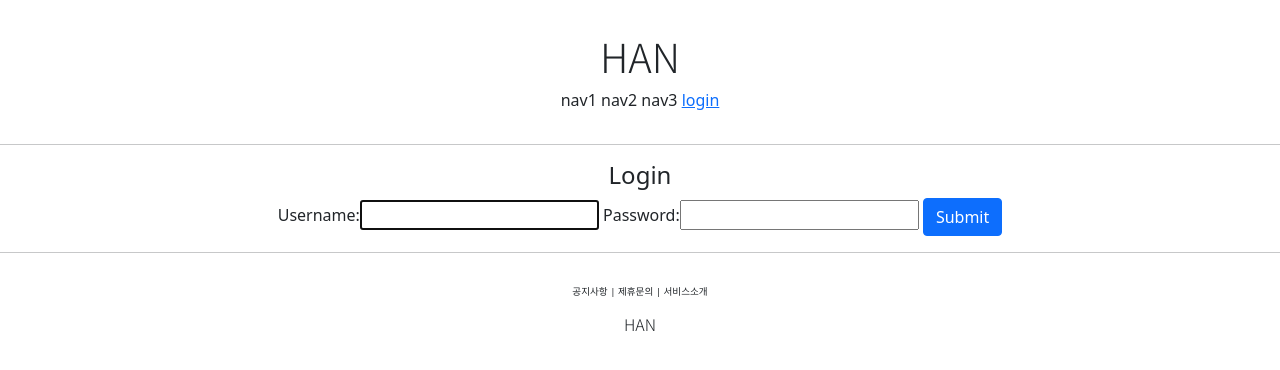
After one commit to hanlee0519-ko/han, a Django app: page /account/login/ in a window 1280 px wide. The commit adds this page. Shown: the top 370 px of the page. Run offline with Django 3.2, Linux system fonts and the light colour scheme.

Commit message:
django course 22 commit

```diff
--- /dev/null
+++ b/accountapp/templates/accountapp/login.html
@@ -0,0 +1,20 @@
+{% extends 'base.html' %}
+
+{% block content %}
+
+    <div style="text-align: center">
+        <div>
+            <h4>Login</h4>
+        </div>
+        <div>
+            <form action="" method="post">
+                {% csrf_token %}
+                {{ form }}
+                <input type="submit" class="btn btn-primary">
+            </form>
+        </div>
+    </div>
+
+{% endblock %}
+
+<!-- next / login_redirect_url / default -->
--- a/accountapp/urls.py
+++ b/accountapp/urls.py
@@ -1,3 +1,4 @@
+from django.contrib.auth.views import LoginView, LogoutView
 from django.urls import path
 
 from accountapp.views import hello_world, AccountCreateView
@@ -6,5 +7,9 @@ app_name = "accountapp"  # "accountapp:hello_world"
 
 urlpatterns = [
     path('hello_world/', hello_world, name='hello_world'),
+
+    path('login/', LoginView.as_view(template_name='accountapp/login.html'), name='login'),
+    path('logout/', LogoutView.as_view(), name='logout'),
+
     path('create/', AccountCreateView.as_view(), name='create'),
 ]
--- a/han/settings.py
+++ b/han/settings.py
@@ -12,6 +12,8 @@ https://docs.djangoproject.com/en/3.1/ref/settings/
 from pathlib import Path
 
 import os, environ
+
+from django.urls import reverse_lazy
 
 env = environ.Env(
     # set casting, default value
@@ -136,3 +138,6 @@ STATIC_ROOT = os.path.join(BASE_DIR, 'staticfiles') # os - 라이브러리 경
 STATICFILES_DIRS = [
     BASE_DIR / "static",
 ]
+
+LOGIN_REDIRECT_URL = reverse_lazy('accountapp:hello_world')
+LOGOUT_REDIRECT_URL = reverse_lazy('accountapp:login')
--- a/templates/header.html
+++ b/templates/header.html
@@ -6,6 +6,14 @@
             <span>nav1</span>
             <span>nav2</span>
             <span>nav3</span>
-            <span>nav4</span>
+            {% if not user.is_authenticated %}
+            <a href="{% url 'accountapp:login' %}?next={{ request.path }}">
+                <span>login</span>
+            </a>
+            {% else %}
+            <a href="{% url 'accountapp:logout' %}?next={{ request.path }}">
+                <span>logout</span>
+            </a>
+            {% endif %}
         </div>
     </div>
```
Also changed, not shown: 1 other file.
